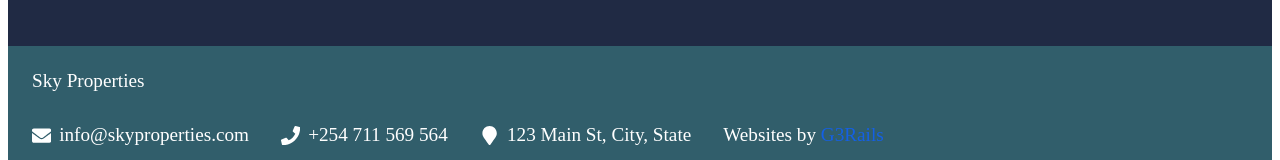
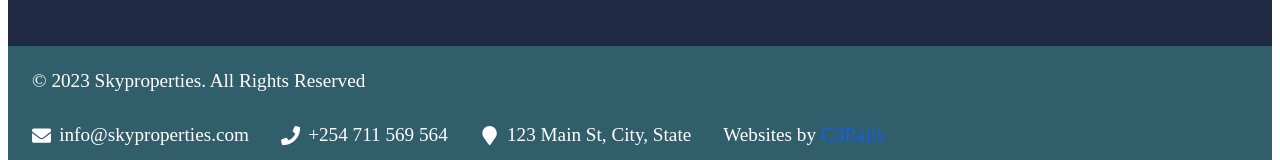
Before and after one commit to Vkerubo/SkyProperties, a React (Create React App) app: page / in a window 1280 px wide. Shown: the part 1646-1806 px from the top of the page. Built offline with nearby package versions, Linux system fonts and the light colour scheme; no server answers; the HTML template or start-up script is replaced by a standard one.

Commit message:
add copyright

```diff
--- a/src/components/Contact.js
+++ b/src/components/Contact.js
@@ -61,7 +61,10 @@ const Div = styled.div`
 const Contact = () => {
   return (
     <Div>
-      <div className="name">Sky Properties</div>
+      <div className="name">
+        © {new Date().getFullYear()} Skyproperties. All Rights Reserved
+      </div>
+
       <div className="footer">
         <div className="contact-info">
           <span>
```
